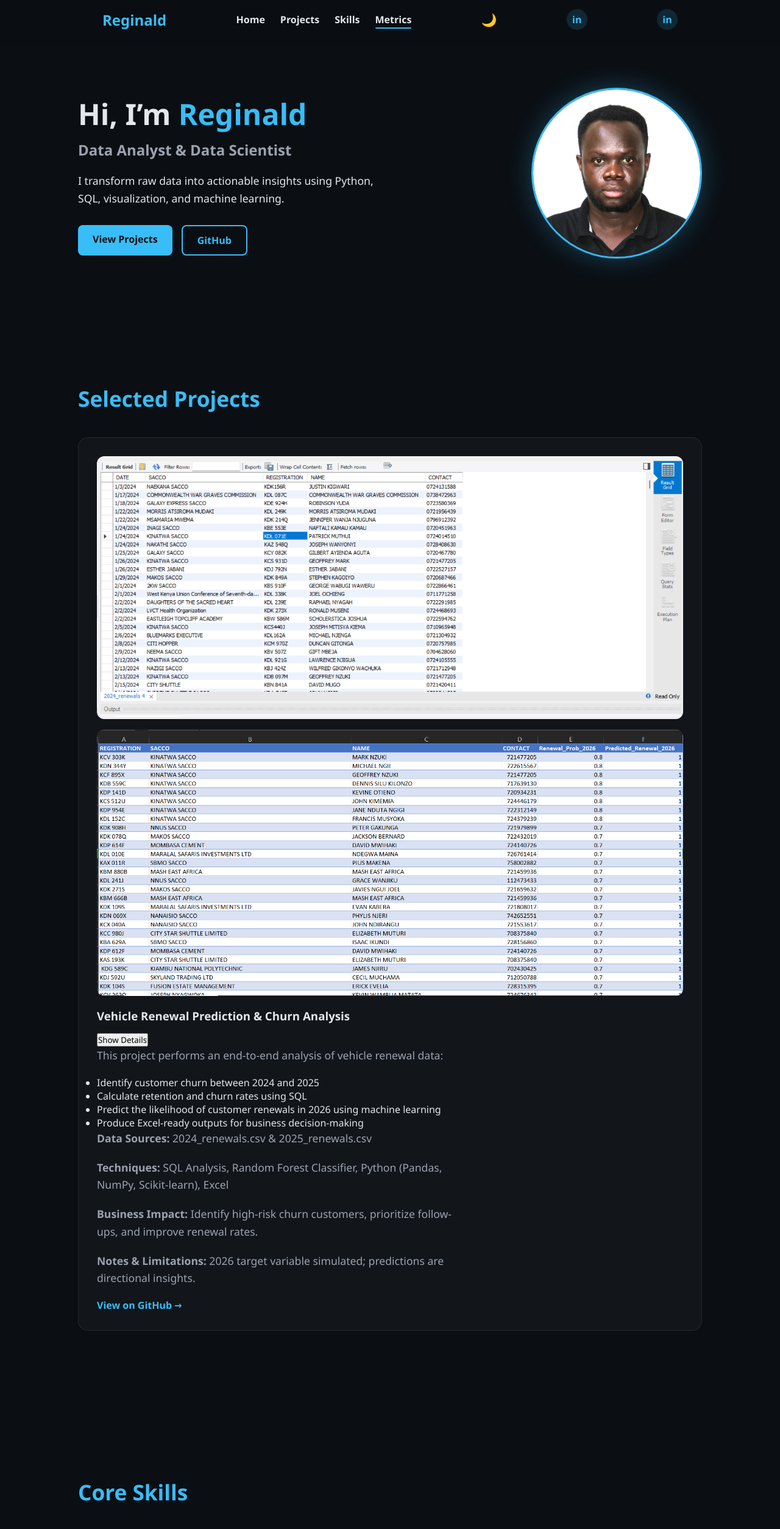
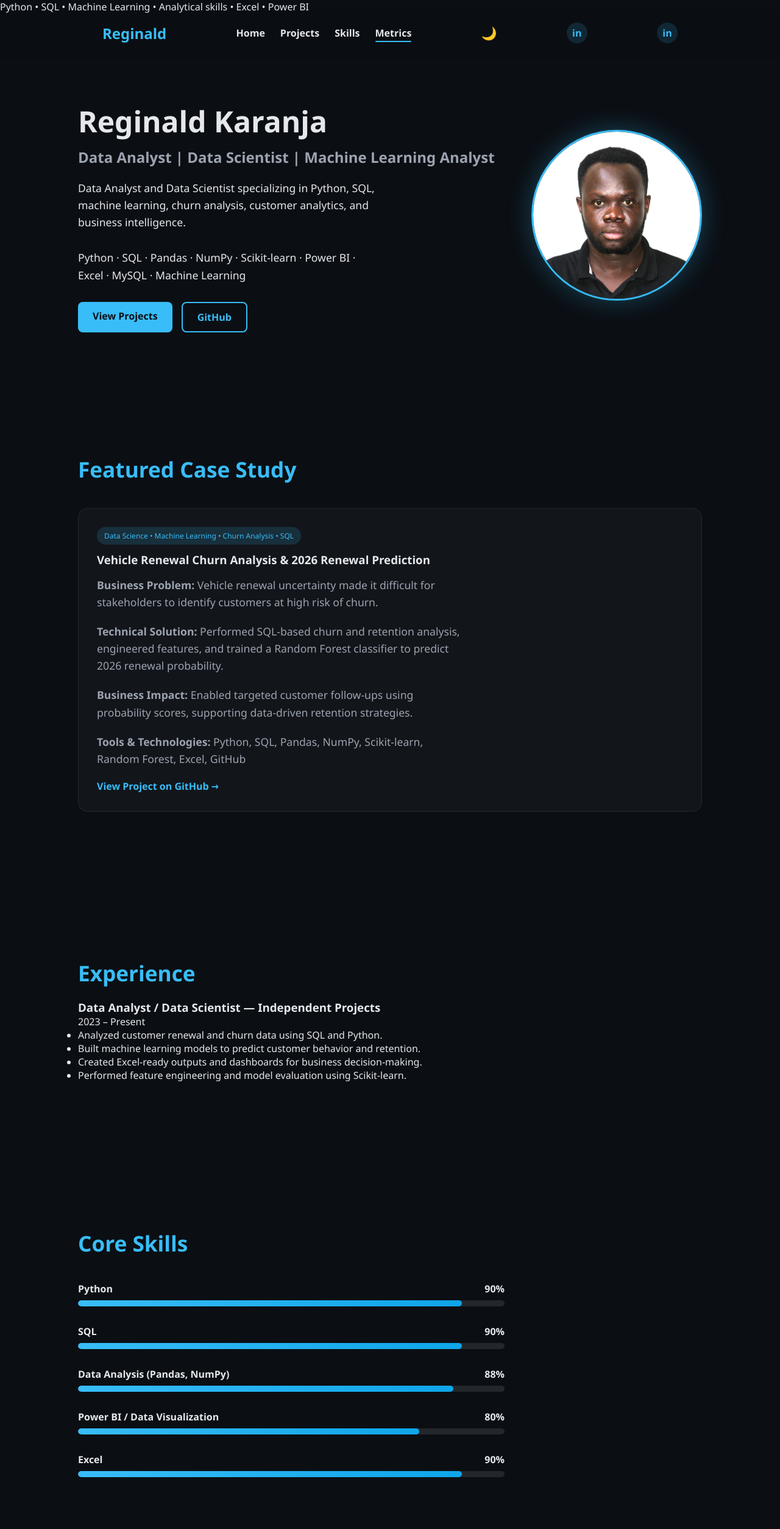
Before and after one commit to Reginaldbigdata/reginald-karanja.github.io, a plain HTML site: page index.html in a window 1280 px wide. Shown: the top 2507 px of the page at 61% size. Drawn offline with Linux system fonts and the light colour scheme.

Commit message:
ATS & recruiter optimization update

```diff
--- a/index.html
+++ b/index.html
@@ -3,7 +3,12 @@
 <head>
     <meta charset="UTF-8">
     <meta name="viewport" content="width=device-width, initial-scale=1.0">
+    <meta name="description" content="Data Analyst & Data Scientist specializing in Python, SQL, Machine Learning, and Business Analytics. Portfolio of real-world data projects.">
+
     <title>Reginald | Data Analyst & Data Scientist</title>
+    <p class="hero-tagline">
+    Python • SQL • Machine Learning • Analytical skills • Excel • Power BI
+</p>
     <link rel="stylesheet" href="style.css">
 </head>
 
@@ -48,12 +53,20 @@
     <!-- HERO -->
     <section id="hero" class="hero reveal">
         <div class="hero-text animate-left">
-            <h1>Hi, I’m <span>Reginald</span></h1>
-            <h2>Data Analyst & Data Scientist</h2>
-            <p>
-                I transform raw data into actionable insights using Python, SQL,
-                visualization, and machine learning.
-            </p>
+          <h1>Reginald Karanja</h1>
+
+<h2>
+    Data Analyst | Data Scientist | Machine Learning Analyst
+</h2>
+
+<p class="hero-value">
+    Data Analyst and Data Scientist specializing in Python, SQL, machine learning,
+    churn analysis, customer analytics, and business intelligence.
+</p>
+
+<p class="hero-stack">
+    Python · SQL · Pandas · NumPy · Scikit-learn · Power BI · Excel · MySQL · Machine Learning
+</p>
 
             <div class="buttons">
                 <a href="#projects" class="btn primary">View Projects</a>
@@ -70,40 +83,71 @@
 
     <!-- PROJECTS -->
     <section id="projects" class="section">
-        <h2 class="reveal">Selected Projects</h2>
+        <h2 class="reveal">Featured Case Study</h2>
 
         <div class="projects-grid">
-            <div class="project-card reveal delay-1">
-                <!-- Screenshots -->
-                <img src="Images/projects/vehicle-renewal-churn.png" alt="Churn Analysis Screenshot">
-                <img src="Images/projects/vehicle-renewal-prediction.png" alt="Renewal Prediction Screenshot">
 
-                <!-- Project Title -->
-                <h3>Vehicle Renewal Prediction & Churn Analysis</h3>
+<div class="project-card elite reveal delay-1">
 
-                <!-- Collapsible Project Description -->
-                <button class="toggle-details">Show Details</button>
-                <div class="details">
-                    <p>This project performs an end-to-end analysis of vehicle renewal data:</p>
-                    <ul>
-                        <li>Identify customer churn between 2024 and 2025</li>
-                        <li>Calculate retention and churn rates using SQL</li>
-                        <li>Predict the likelihood of customer renewals in 2026 using machine learning</li>
-                        <li>Produce Excel-ready outputs for business decision-making</li>
-                    </ul>
-                    <p><strong>Data Sources:</strong> 2024_renewals.csv & 2025_renewals.csv</p>
-                    <p><strong>Techniques:</strong> SQL Analysis, Random Forest Classifier, Python (Pandas, NumPy, Scikit-learn), Excel</p>
-                    <p><strong>Business Impact:</strong> Identify high-risk churn customers, prioritize follow-ups, and improve renewal rates.</p>
-                    <p><strong>Notes & Limitations:</strong> 2026 target variable simulated; predictions are directional insights.</p>
-                </div>
+    <span class="badge">
+        Data Science • Machine Learning • Churn Analysis • SQL
+    </span>
 
-                <!-- GitHub Link -->
-                <a href="https://github.com/Reginaldbigdata/vehicle-renewal-churn-prediction" target="_blank">
-                    View on GitHub →
-                </a>
-            </div>
+    <h3>
+        Vehicle Renewal Churn Analysis & 2026 Renewal Prediction
+    </h3>
+
+    <p class="problem">
+        <strong>Business Problem:</strong>
+        Vehicle renewal uncertainty made it difficult for stakeholders to identify
+        customers at high risk of churn.
+    </p>
+
+    <p class="solution">
+        <strong>Technical Solution:</strong>
+        Performed SQL-based churn and retention analysis, engineered features,
+        and trained a Random Forest classifier to predict 2026 renewal probability.
+    </p>
+
+    <p class="impact">
+        <strong>Business Impact:</strong>
+        Enabled targeted customer follow-ups using probability scores, supporting
+        data-driven retention strategies.
+    </p>
+
+    <p class="tech">
+        <strong>Tools & Technologies:</strong>
+        Python, SQL, Pandas, NumPy, Scikit-learn, Random Forest, Excel, GitHub
+    </p>
+
+    <a href="https://github.com/Reginaldbigdata/vehicle-renewal-churn-prediction"
+       target="_blank">
+        View Project on GitHub →
+    </a>
+</div>
+
+
+
+
         </div>
     </section>
+
+    <section id="experience" class="section">
+    <h2 class="reveal">Experience</h2>
+
+    <div class="experience-card reveal">
+        <h3>Data Analyst / Data Scientist — Independent Projects</h3>
+        <span class="exp-date">2023 – Present</span>
+
+        <ul>
+            <li>Analyzed customer renewal and churn data using SQL and Python.</li>
+            <li>Built machine learning models to predict customer behavior and retention.</li>
+            <li>Created Excel-ready outputs and dashboards for business decision-making.</li>
+            <li>Performed feature engineering and model evaluation using Scikit-learn.</li>
+        </ul>
+    </div>
+</section>
+
 
     <!-- SKILLS -->
     <section id="skills" class="section">
@@ -184,27 +228,35 @@
         </div>
     </section>
 
-    <section id="contact" class="section contact-section">
-    <h2 class="reveal">Let’s Work Together</h2>
+    <section class="section trust">
+  <h2>How I Work</h2>
 
-    <p class="contact-intro reveal">
-        I’m open to data analysis, data science, and analytics-driven roles.
-        If you’re looking for someone who can turn data into decisions,
-        let’s talk.
-    </p>
+  <div class="trust-grid">
+    <div>Business-first analysis</div>
+    <div>Reproducible ML pipelines</div>
+    <div>Executive-ready reporting</div>
+    <div>SQL-driven data modeling</div>
+  </div>
+</section>
 
-    <div class="contact-actions reveal">
-        <a href="mailto:reginald.bigdata@gmail.com" class="btn primary">
-            Email Me
-        </a>
 
-        <a href="https://www.linkedin.com/in/reginald-karanja/"
-           target="_blank"
-           class="btn secondary">
-            Connect on LinkedIn
-        </a>
-    </div>
+   <section class="section contact">
+  <h2>Let’s Work Together</h2>
+  <p>
+    Open to data analyst, data scientist, and analytics roles.
+    Let’s build something impactful.
+  </p>
+
+  <div class="buttons">
+    <a href="https://www.linkedin.com/in/reginald-karanja/" target="_blank" class="btn primary">
+      Connect on LinkedIn
+    </a>
+    <a href="https://github.com/Reginaldbigdata" target="_blank" class="btn secondary">
+      View GitHub
+    </a>
+  </div>
 </section>
+
 
     <script src="main.js"></script>
 </body>
--- a/style.css
+++ b/style.css
@@ -578,3 +578,23 @@ body {
     margin: 0 8px;
     opacity: 0.5;
 }
+
+.elite {
+    position: relative;
+}
+
+.badge {
+    display: inline-block;
+    background: rgba(56,189,248,0.15);
+    color: #38bdf8;
+    padding: 6px 12px;
+    border-radius: 999px;
+    font-size: 0.75rem;
+    margin-bottom: 12px;
+}
+
+.skills-ats {
+    font-size: 0.9rem;
+    color: #9ca3af;
+    margin-top: 20px;
+}
```
